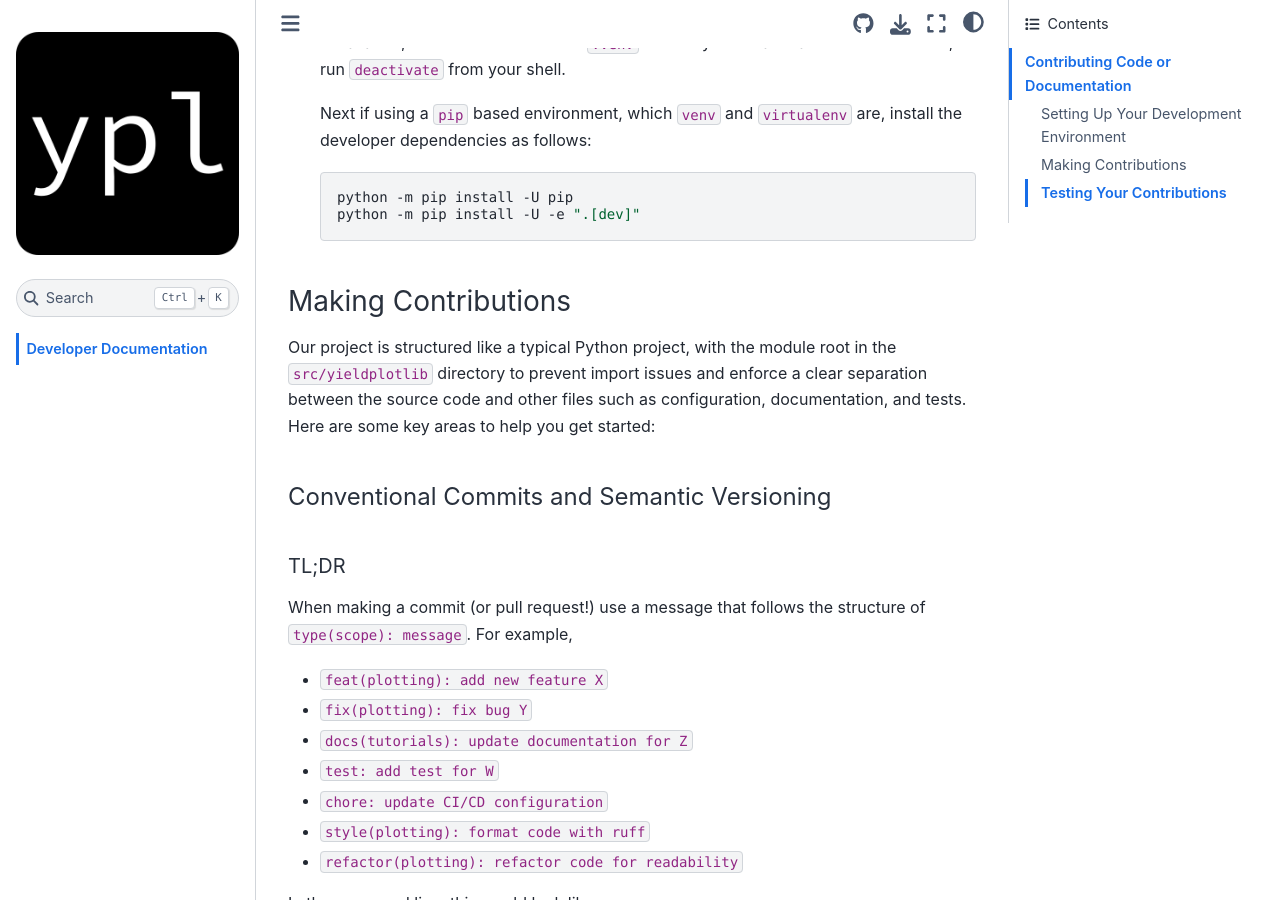
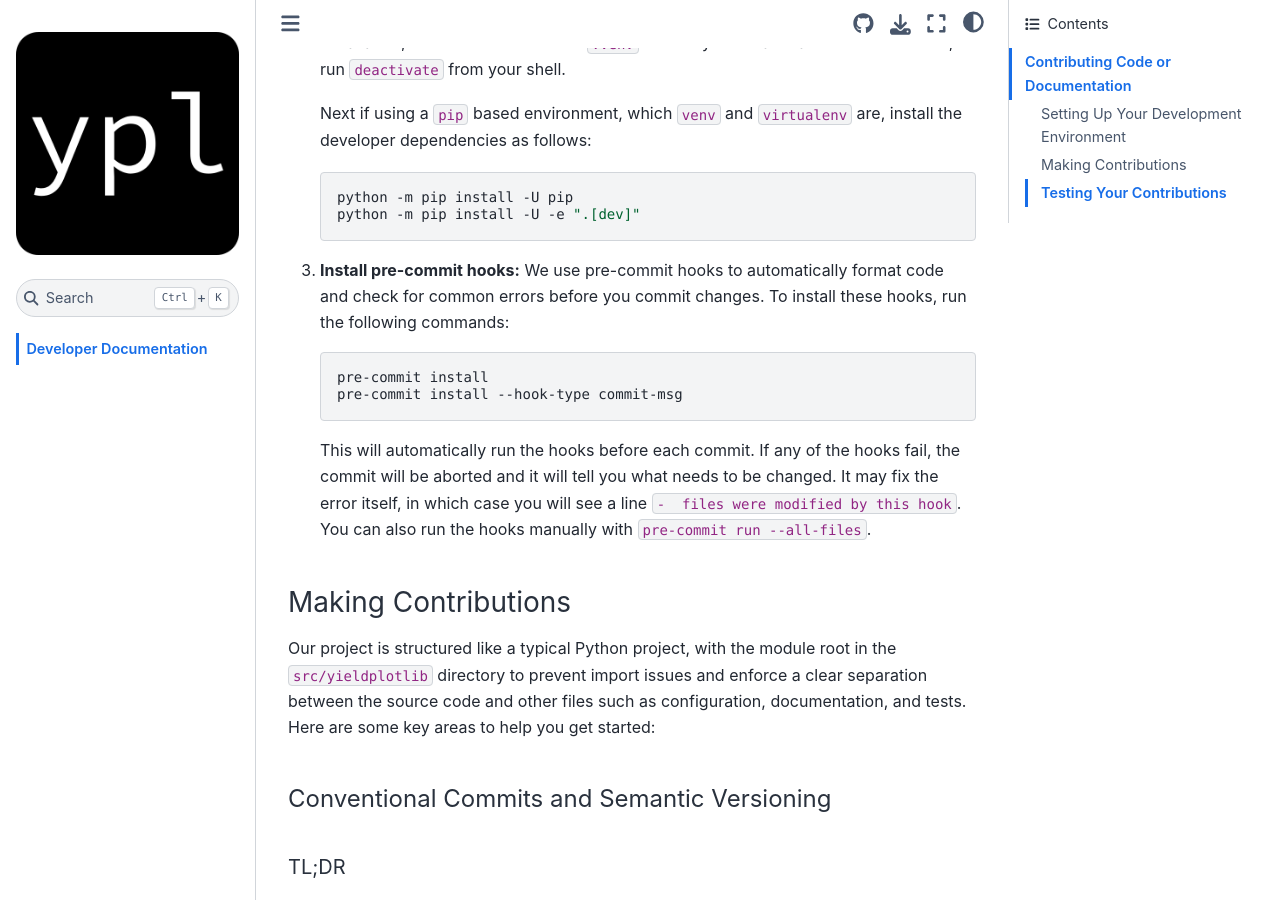
Before and after one commit to HWO-Yield-Visualizations/yieldplotlib, a Sphinx documentation site: the page built from docs/user/dev.md, in a window 1280 px wide and 900 px high, scrolled down 1275 px. Built offline with Sphinx 7.4.7 and the Sphinx Book theme 1.1.4, drawn with Linux system fonts in a browser that asks for light colours; the version number could not be read and is left out.

Commit message:
docs: Add pre-commit instructions

````diff
--- a/docs/user/dev.md
+++ b/docs/user/dev.md
@@ -54,6 +54,19 @@ review and understand your changes.
     python -m pip install -U pip
     python -m pip install -U -e ".[dev]"
     ```
+3. **Install pre-commit hooks:**
+    We use pre-commit hooks to automatically format code and check for common
+    errors before you commit changes. To install these hooks, run the following
+    commands:
+    ```bash
+    pre-commit install
+    pre-commit install --hook-type commit-msg
+    ```
+    This will automatically run the hooks before each commit. If any of the hooks
+    fail, the commit will be aborted and it will tell you what needs to be
+    changed. It may fix the error itself, in which case you will see a line `-
+    files were modified by this hook`. You can also run the hooks manually with
+    `pre-commit run --all-files`.
 
 ### Making Contributions
 
````
